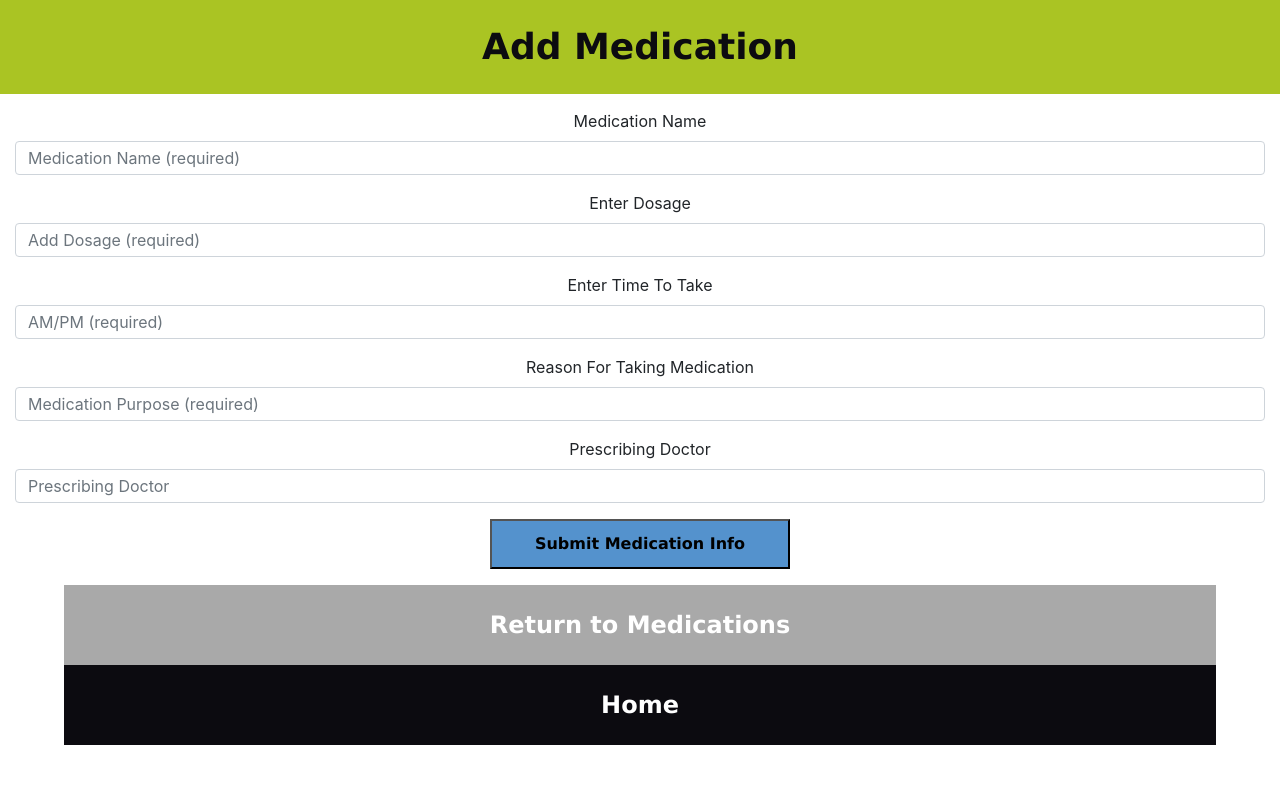
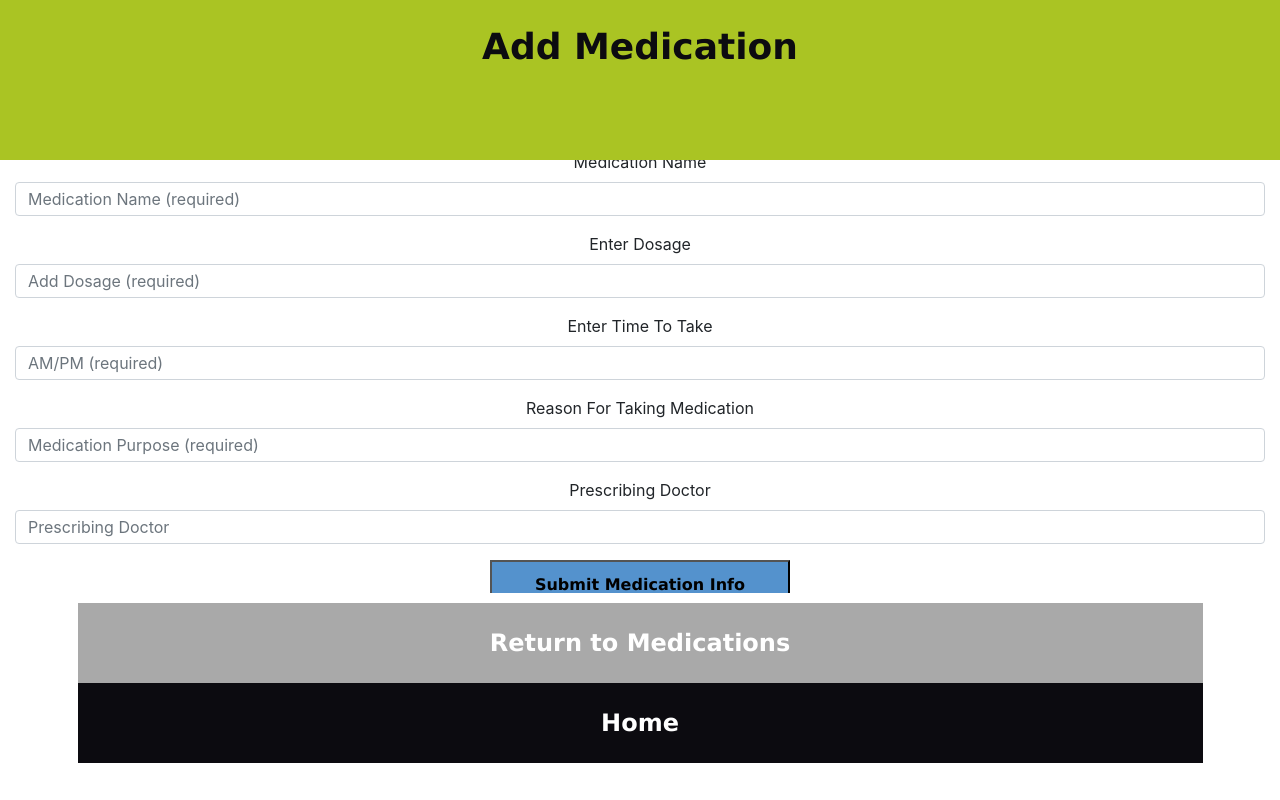
Before and after one commit to Jeaninney/MedCheck, a React (Create React App) app in the folder client/: page /addmed in a window 1280 px wide. Built offline with nearby package versions, Linux system fonts and the light colour scheme.

Commit message:
beginning of scroll

```diff
--- a/client/package.json
+++ b/client/package.json
@@ -40,6 +40,7 @@
     "@testing-library/react": "^9.5.0",
     "@testing-library/user-event": "^7.2.1",
     "axios": "^0.19.2",
+    "clsx": "^1.1.1",
     "react": "^16.13.1",
     "react-dom": "^16.13.1",
     "react-router-dom": "^5.2.0",
--- a/client/src/App.css
+++ b/client/src/App.css
@@ -1,5 +1,6 @@
 #m1 {
   background-color: #AAC423;
+  margin-top: 0px;
 }
 
 #m2{
@@ -8,6 +9,26 @@
 
 #m3{
   background-color: #DE3A31;
+}
+
+.headers {
+  width: 100%;
+  position: fixed;
+  z-index: 5;
+}
+
+.main {
+  padding-top: 135px;
+  padding-bottom: 130px;
+}
+
+.fixedButtons {
+  padding-top: 10px;
+  position: fixed;
+  bottom: 0;
+  width: 100%;
+  background-color: white;
+  margin: 0;
 }
 
 p {
--- a/client/src/components/Grid/index.js
+++ b/client/src/components/Grid/index.js
@@ -1,15 +1,16 @@
 import React from 'react';
+import clsx from 'clsx';
 
 // Exporting the Container, Row, and Col components from this file
 
 // This Container component allows us to use a bootstrap container without worrying about class names
 export function Container({ fluid, children }) {
-  return <div className={`container${fluid ? '-fluid' : ''}`}>{children}</div>;
+  return <div className={`container${fluid ? '-fluid main' : 'main'}`}>{children}</div>;
 }
 
 // This Row component lets us use a bootstrap row without having to think about class names
-export function Row({ fluid, children }) {
-  return <div className={`row${fluid ? '-fluid' : ''}`}>{children}</div>;
+export function Row({ fluid, children, classes }) {
+  return <div className= {clsx(`row${fluid ? '-fluid' : ''}`, classes)}>{children}</div>;
 }
 
 // This Col component lets us size bootstrap columns with less syntax
--- a/client/src/index.css
+++ b/client/src/index.css
@@ -1,5 +1,6 @@
-body {
+body, html {
   margin: 0;
+  padding: 0;
   font-family: -apple-system, BlinkMacSystemFont, 'Segoe UI', 'Roboto', 'Oxygen',
     'Ubuntu', 'Cantarell', 'Fira Sans', 'Droid Sans', 'Helvetica Neue',
     sans-serif;
--- a/client/src/pages/AddDoc/AddDoc.js
+++ b/client/src/pages/AddDoc/AddDoc.js
@@ -14,7 +14,7 @@ function AddDoc() {
         style={{
           height: '20%', clear: 'both', paddingTop: 20, paddingBottom: 20, textAlign: 'center',
         }}
-        id="m2"
+        id="m2" className = 'headers'
       >
         <p>DOCTORS</p>
       </div>
--- a/client/src/pages/AddMed/AddMed.js
+++ b/client/src/pages/AddMed/AddMed.js
@@ -78,7 +78,7 @@ function AddMedForm() {
         style={{
           height: '20%', clear: 'both', paddingTop: 20, paddingBottom: 20, textAlign: 'center',
         }}
-        id="m1"
+        id="m1" className = 'headers'
       >
         <p>Add Medication</p>
       </div>
@@ -131,12 +131,12 @@ function AddMedForm() {
           </Col>
         </Row>
       </Container>
-      <Row>
+      <Row classes='fixedButtons'>
         <Col size="md-12">
         <BackBtn />
+        <HomeButton />
         </Col>
       </Row>
-      <HomeButton />
     </div>
   );
 }
--- a/client/src/pages/Appointments/Appointments.js
+++ b/client/src/pages/Appointments/Appointments.js
@@ -10,7 +10,7 @@ function Appointments() {
         style={{
 			height: '20%', clear: 'both', paddingTop: 20, paddingBottom: 20, textAlign: 'center',
 		  }}
-		id="m3"
+		id="m3" className = 'headers'
       >
         <p>APPOINTMENTS</p>
       </div>
--- a/client/src/pages/Doctors/Doctors.js
+++ b/client/src/pages/Doctors/Doctors.js
@@ -13,7 +13,7 @@ function Doctors() {
         style={{
           height: '20%', clear: 'both', paddingTop: 20, paddingBottom: 20, textAlign: 'center',
         }}
-        id="m2"
+        id="m2" className = 'headers'
       >
         <p>DOCTORS</p>
       </div>
--- a/client/src/pages/Medications/Medications.js
+++ b/client/src/pages/Medications/Medications.js
@@ -34,7 +34,7 @@ function Medications() {
         style={{
           height: '20%', clear: 'both', paddingTop: 20, paddingBottom: 20, textAlign: 'center',
         }}
-        id="m1"
+        id="m1" className = 'headers'
       ><p>MEDICATIONS</p>
       </div>
       <div className="text">
@@ -69,22 +69,12 @@ function Medications() {
         </div>
         </div>
         <div>
-          <Row>
+          <Row classes = 'fixedButtons'>
             <Col size="md-12">
               <SearchButton />
+              <AddMedBtn />
+              <HomeButton />
             </Col>
-          </Row>
-        </div>
-        <div>
-          <Row>
-            <Col size="md-12">
-              <AddMedBtn />
-            </Col>
-          </Row>
-        </div>
-        <div>
-          <Row>
-            <Col size="md-12"><HomeButton /></Col>
           </Row>
         </div>
     </div>
--- a/package.json
+++ b/package.json
@@ -46,6 +46,7 @@
     "@testing-library/react": "^9.5.0",
     "@testing-library/user-event": "^7.2.1",
     "axios": "^0.19.2",
+    "clsx": "^1.1.1",
     "express": "^4.17.1",
     "mongoose": "^5.9.23",
     "react": "^16.13.1",
```
